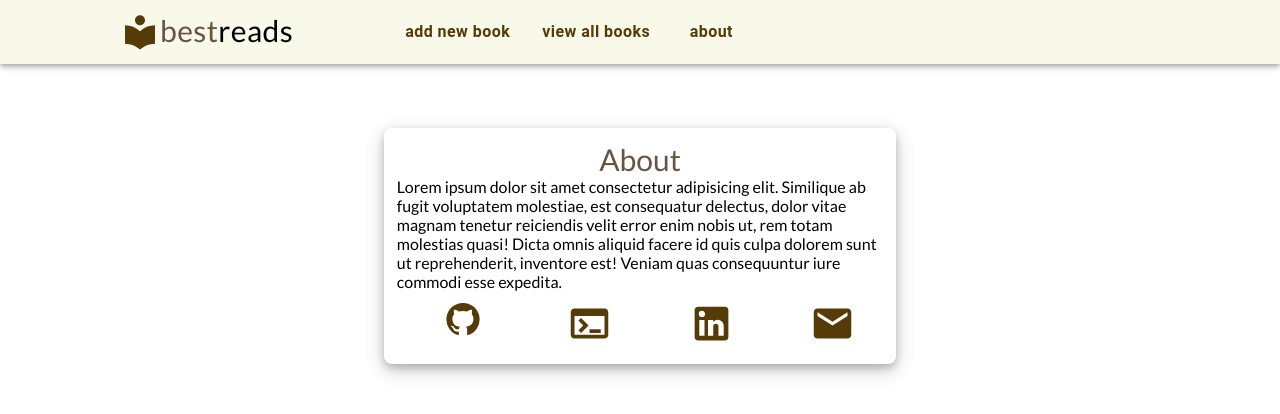
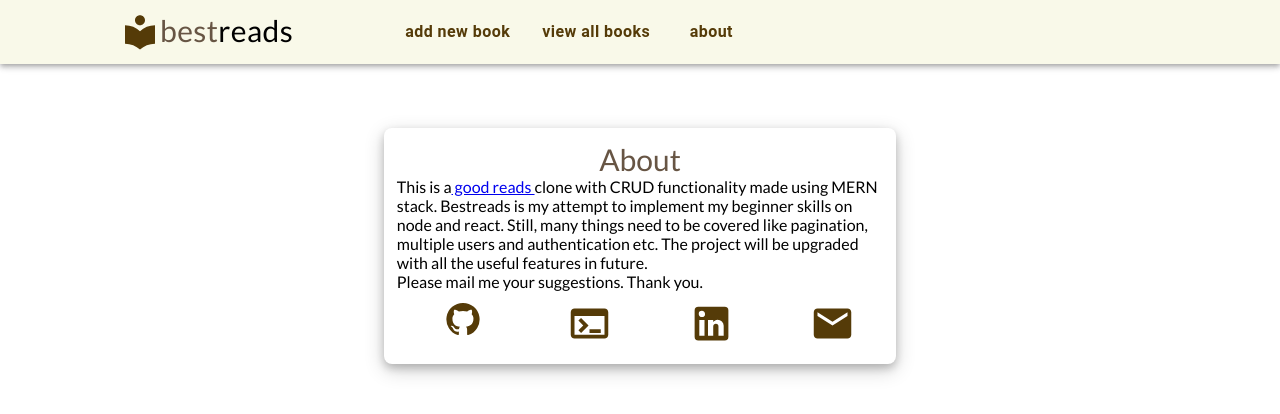
Before and after one commit to Premforreal/BestReads, a React (Create React App) app: page /about in a window 1280 px wide. Shown: the top 414 px of the page. Built offline with nearby package versions, Linux system fonts and the light colour scheme.

Commit message:
final commit

```diff
--- a/src/App.css
+++ b/src/App.css
@@ -56,8 +56,32 @@
 
 
 
+  @keyframes slideInFromLeft {
+    0% {
+      transform: scale(0%);
+    }
+    25%{
+        transform: scale(100%);
+    }
+
+    50%{
+        transform: scale(110%);
+    }
+
+    75%{
+        transform: scale(105%);
+    }
+    100% {
+      transform: scale(100%);
+    }
+  }
+
+
 
   .Home>.form{
+    animation: 0.5s ease-out 0s 1 slideInFromLeft;
+    transition: transform 0.2s;
+
     display: flex;
     flex-direction: column;
     width: 50vh;
--- a/src/components/About.jsx
+++ b/src/components/About.jsx
@@ -4,11 +4,19 @@
 import TerminalIcon from '@mui/icons-material/Terminal';
 import './Book/book.css';
 import EmailIcon from '@mui/icons-material/Email';
+import { BrowserRouter, Route, Link } from 'react-router-dom';
 
 function About() {
   return (<div className='About'>
           <h1>About</h1>
-          <p>Lorem ipsum dolor sit amet consectetur adipisicing elit. Similique ab fugit voluptatem molestiae, est consequatur delectus, dolor vitae magnam tenetur reiciendis velit error enim nobis ut, rem totam molestias quasi! Dicta omnis aliquid facere id quis culpa dolorem sunt ut reprehenderit, inventore est! Veniam quas consequuntur iure commodi esse expedita.</p>
+          <p>This is a
+               <Link href="https://www.goodreads.com/" target="_blank" rel="noopener noreferrer"> good reads </Link>
+                clone with CRUD functionality made using MERN stack.
+                Bestreads is my attempt to implement my beginner skills on node and react.
+                Still, many things need to be covered like pagination, multiple users
+                and authentication etc. The project will be upgraded with all the useful features in future. <br/>
+                Please mail me your suggestions. Thank you.
+          </p>
           <div className='Icons'>
           <a className='github' href="https://github.com/Premforreal" target='blank'><GitHubIcon /></a>
           <a className='portfolio' href="https://prem-react-portfolio.netlify.app/" target='blank'><TerminalIcon/></a>
--- a/src/components/Book/book.css
+++ b/src/components/Book/book.css
@@ -3,10 +3,11 @@
     display: grid;
     grid-template-columns: auto auto auto auto ;
     width: 75%;
-    margin-left: 25vh;
+    margin-left: 30vh;
     padding-top: 5vh;
     font-family: Lato, Helvetica, sans-serif;
 }
+
 
 .card {
     display: flex;
@@ -153,7 +154,7 @@
 }
 
 /*-------------------------------------------------------------------------------------------------------------*/
-@keyframes slideInFromLeft {
+@keyframes zoomIn {
     0% {
       transform: scale(0%);
     }
@@ -175,9 +176,8 @@
 
 
 .About{
-    animation: 0.5s ease-out 0s 1 slideInFromLeft;
-
-
+    animation: 0.5s ease-out 0s 1 zoomIn;
+    transition: transform 0.2s;
     display: flex;
     align-items: center;
     flex-direction: column;
@@ -186,7 +186,7 @@
     padding: 1%;
     border-radius: 1vh;
     box-shadow: 0 4px 8px 0 rgba(0, 0, 0, 0.2), 0 6px 20px 0 rgba(0, 0, 0, 0.19);
-    transition: transform 0.2s;
+
 }
 
 
```
